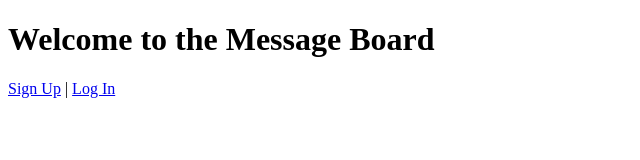
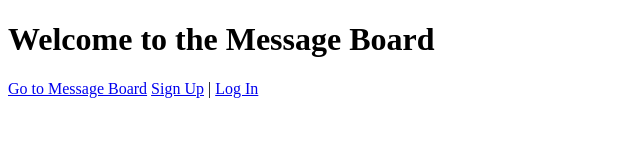
Before and after one commit to WalmartFan0/relay, a website: page public/index.html in a window 1280 px wide. Shown: the whole page, without its empty margins (0-640 px from the left). Drawn offline with Linux system fonts and the light colour scheme.

Commit message:
Update index.html

```diff
--- a/public/index.html
+++ b/public/index.html
@@ -2,6 +2,7 @@
 <html>
   <body>
     <h1>Welcome to the Message Board</h1>
+    <a href="/board">Go to Message Board</a>
     <a href="/signup">Sign Up</a> | <a href="/login">Log In</a>
   </body>
 </html>
```
